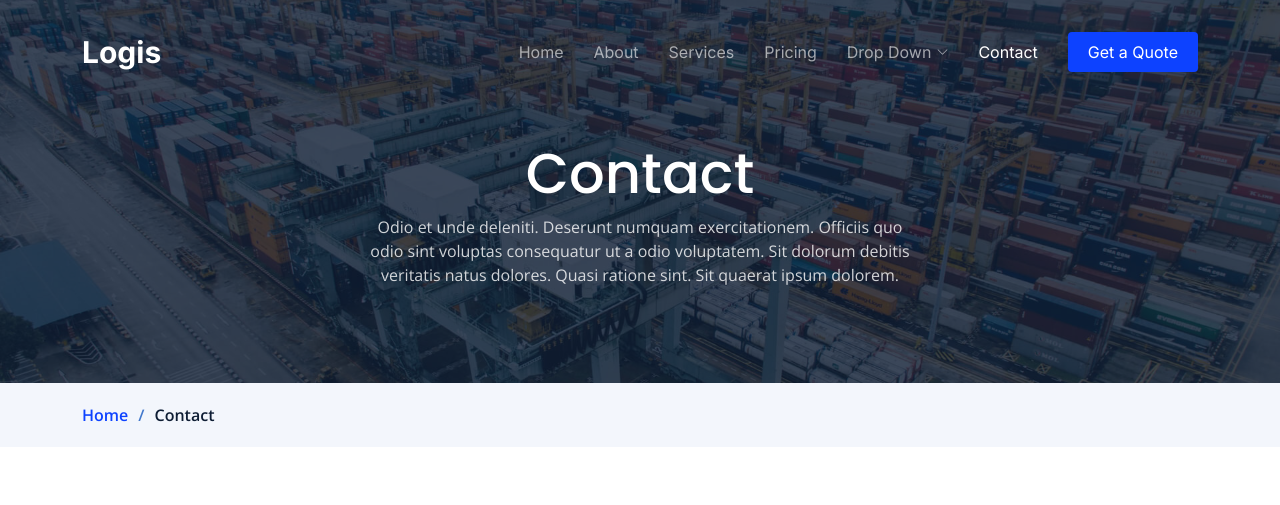
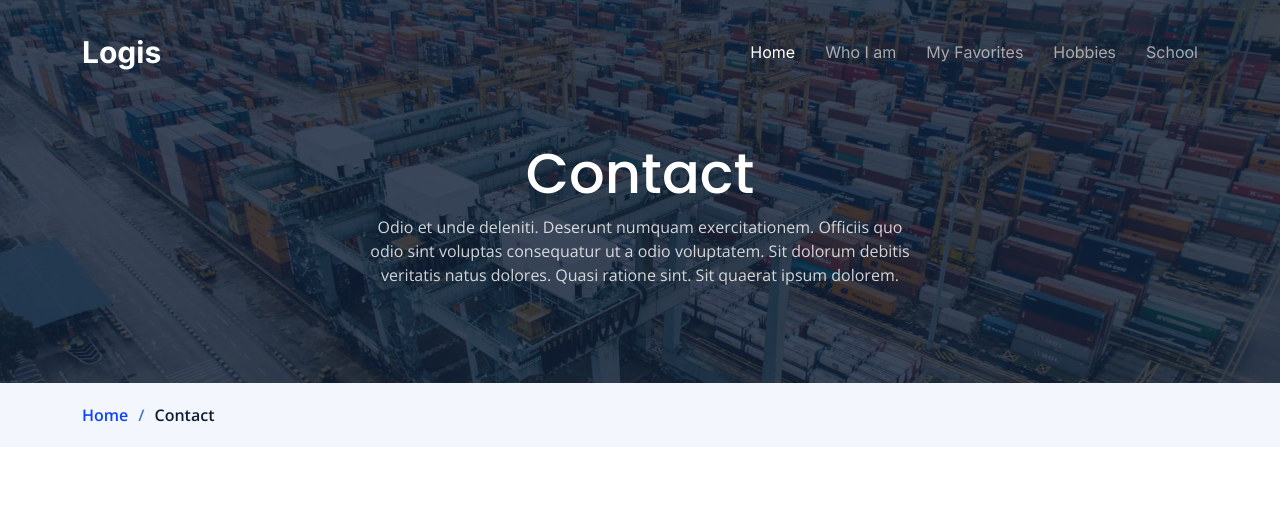
Before and after one commit to DalvirK/DalvirK.github.io, a plain HTML site: page contact.html in a window 1280 px wide. Shown: the top 505 px of the page. Drawn offline with nearby package versions, Linux system fonts and the light colour scheme.

Commit message:
new menu

```diff
--- a/contact.html
+++ b/contact.html
@@ -53,11 +53,12 @@
       <i class="mobile-nav-toggle mobile-nav-hide d-none bi bi-x"></i>
       <nav id="navbar" class="navbar">
         <ul>
-          <li><a href="index.html">Home</a></li>
-          <li><a href="about.html">About</a></li>
-          <li><a href="services.html">Services</a></li>
-          <li><a href="pricing.html">Pricing</a></li>
-          <li class="dropdown"><a href="#"><span>Drop Down</span> <i class="bi bi-chevron-down dropdown-indicator"></i></a>
+          <li><a href="index.html" class="active">Home</a></li>
+          <li><a href="about.html">Who I am</a></li>
+          <li><a href="services.html">My Favorites</a></li>
+          <li><a href="pricing.html">Hobbies</a></li>
+          <li><a href="contact.html">School</a></li>
+          <!--<li class="dropdown"><a href="#"><span>Drop Down</span> <i class="bi bi-chevron-down dropdown-indicator"></i></a>
             <ul>
               <li><a href="#">Drop Down 1</a></li>
               <li class="dropdown"><a href="#"><span>Deep Drop Down</span> <i class="bi bi-chevron-down dropdown-indicator"></i></a>
@@ -75,7 +76,7 @@
             </ul>
           </li>
           <li><a href="contact.html" class="active">Contact</a></li>
-          <li><a class="get-a-quote" href="get-a-quote.html">Get a Quote</a></li>
+          <li><a class="get-a-quote" href="get-a-quote.html">Get a Quote</a></li>-->
         </ul>
       </nav><!-- .navbar -->
 
```
Also changed, not shown: about.html (+8 -6 lines), index.html (+7 -6 lines), pricing.html (+7 -6 lines), services.html (+7 -6 lines).
